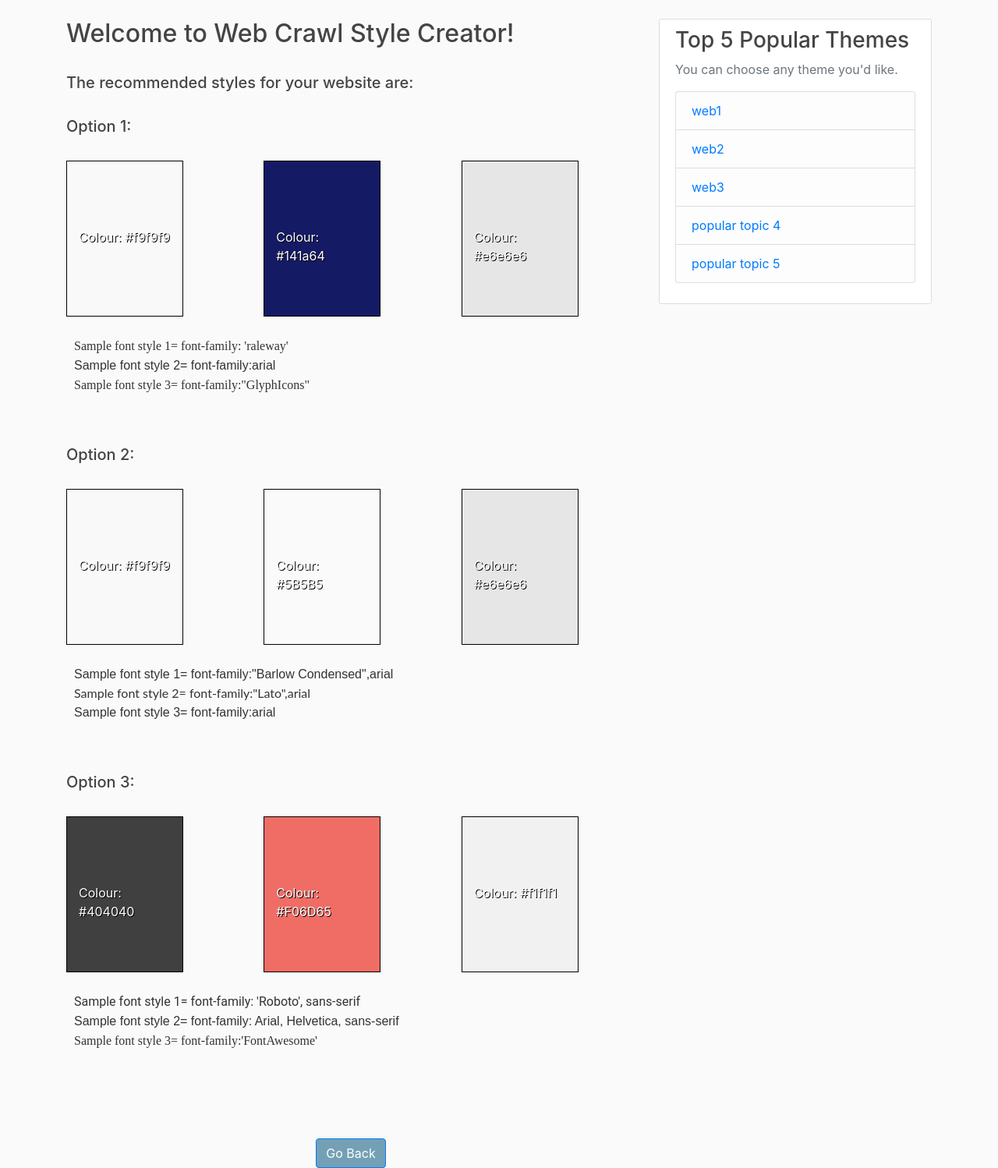
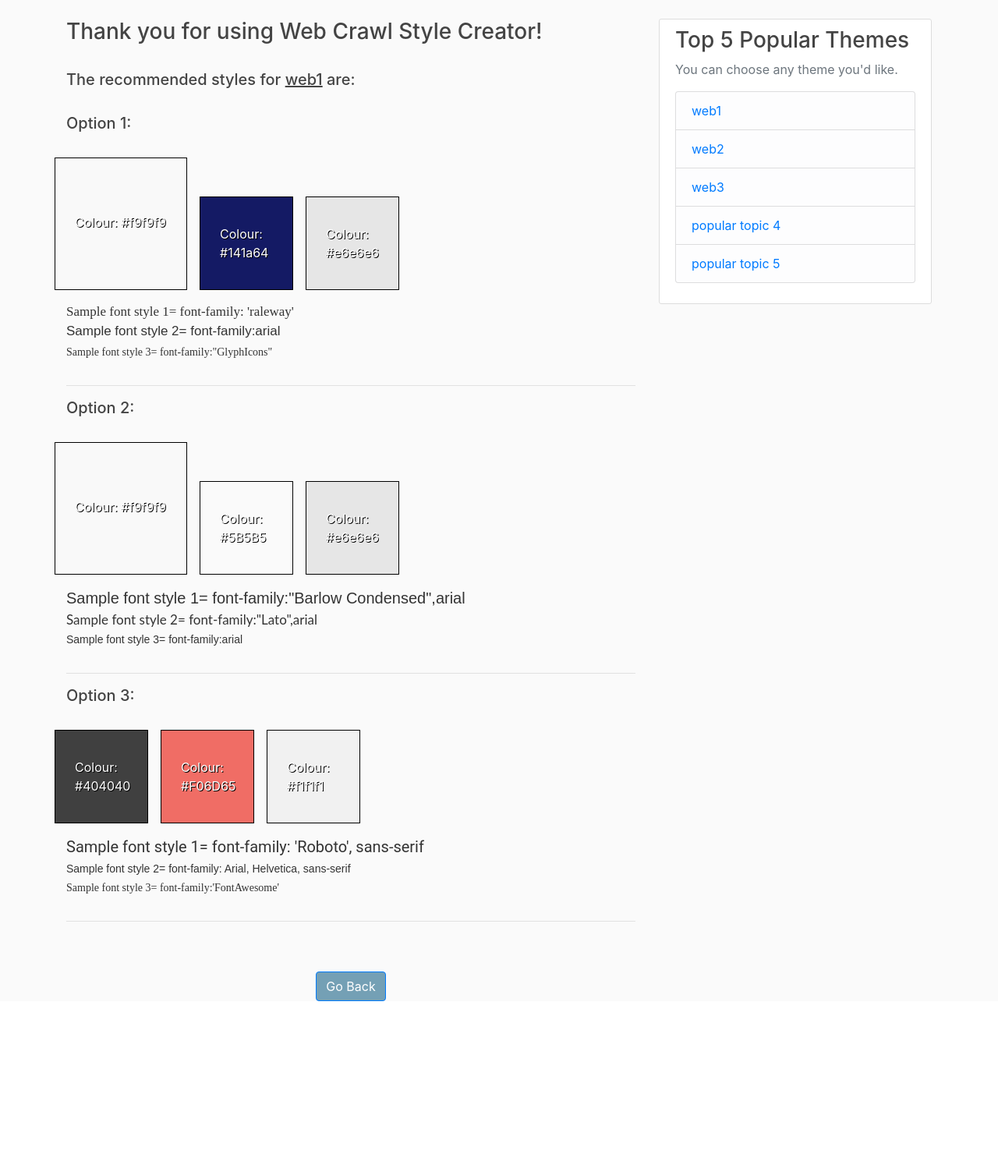
Before and after one commit to minkim25/WebStyleGenerator, a Flask app: page /result_web?topic=web1 in a window 1280 px wide. Shown: the part 56-1554 px from the top of the page at 78% size. After the commit the page ends 1340 px from the top, so only its background shows below. Run offline with Flask 2, Linux system fonts and the light colour scheme; some libraries are stand-ins or nearby versions.

Commit message:
changing sizes of web result box and fonts depending on their counts

```diff
--- a/web_application/generate_result.py
+++ b/web_application/generate_result.py
@@ -30,9 +30,9 @@ def get_web_result(content):
 		'colors': [[['#f9f9f9', 2], ['#141a64', 1], ['#e6e6e6', 1]],
 				 [['#f9f9f9', 2], [' #5B5B5', 1], ['#e6e6e6', 1]],
 				 [['#404040', 1], ['#F06D65', 1], ['#f1f1f1', 1]]],
-		'fonts': [[["font-family: 'raleway'", '6'], ['font-family:arial', '5'], ['font-family:"GlyphIcons"', '3']],
-				 [['font-family:"Barlow Condensed",arial', '9'], ['font-family:"Lato",arial', '7'], ['font-family:arial', '4']],
-				 [["font-family: 'Roboto', sans-serif", '9'], ['font-family: Arial, Helvetica, sans-serif', '1'], ["font-family:'FontAwesome'", '1']]]
+		'fonts': [[["font-family: 'raleway'", 6], ['font-family:arial', 5], ['font-family:"GlyphIcons"', 3]],
+				 [['font-family:"Barlow Condensed",arial', 9], ['font-family:"Lato",arial', 7], ['font-family:arial', 4]],
+				 [["font-family: 'Roboto', sans-serif", 9], ['font-family: Arial, Helvetica, sans-serif', 1], ["font-family:'FontAwesome'", 1]]]
 	}
 
 	return result
--- a/web_application/popular_result.py
+++ b/web_application/popular_result.py
@@ -48,9 +48,9 @@ def pop_result_web(topic):
 		'colors': [[['#f9f9f9', 2], ['#141a64', 1], ['#e6e6e6', 1]],
 				 [['#f9f9f9', 2], [' #5B5B5', 1], ['#e6e6e6', 1]],
 				 [['#404040', 1], ['#F06D65', 1], ['#f1f1f1', 1]]],
-		'fonts': [[["font-family: 'raleway'", '6'], ['font-family:arial', '5'], ['font-family:"GlyphIcons"', '3']],
-				 [['font-family:"Barlow Condensed",arial', '9'], ['font-family:"Lato",arial', '7'], ['font-family:arial', '4']],
-				 [["font-family: 'Roboto', sans-serif", '9'], ['font-family: Arial, Helvetica, sans-serif', '1'], ["font-family:'FontAwesome'", '1']]]
+		'fonts': [[["font-family: 'raleway'", 6], ['font-family:arial', 5], ['font-family:"GlyphIcons"', 3]],
+				 [['font-family:"Barlow Condensed",arial', 9], ['font-family:"Lato",arial', 7], ['font-family:arial', 4]],
+				 [["font-family: 'Roboto', sans-serif", 9], ['font-family: Arial, Helvetica, sans-serif', 1], ["font-family:'FontAwesome'", 1]]]
 	}
 
 	return result
--- a/web_application/templates.py
+++ b/web_application/templates.py
@@ -21,7 +21,7 @@ class PostForm(FlaskForm):
 @app.route('/')
 @app.route('/home')
 def home():
-	return render_template('home.html', name=web_name, popular=pop_topics_blog)
+	return render_template('home.html', name=web_name, popular=pop_topics_web)
 
 @app.route('/website', methods=['GET', 'POST'])
 def website():
@@ -42,7 +42,7 @@ def result_web():
 		colors = returned['colors']
 		fonts = returned['fonts']
 	return render_template('result_web.html', name=web_name, \
-		colors=colors, fonts=fonts, popular=pop_topics_web)
+		colors=colors, fonts=fonts, popular=pop_topics_web, topic=topic)
 
 @app.route('/blog', methods=['GET', 'POST'])
 def blog():
@@ -73,11 +73,11 @@ def result_blog():
 	return render_template('result_blog.html', name=web_name, \
 		title_font=title_font, body_font=body_font, \
 		back_color=back_color, text_color=text_color, link_color=link_color, \
-		popular=pop_topics_blog)
+		popular=pop_topics_blog, topic=topic)
 
 @app.route('/about')
 def about():
-	return render_template('about.html', title='About', name=web_name, popular=pop_topics_blog)
+	return render_template('about.html', title='About', name=web_name, popular=pop_topics_web)
 
 if __name__ == '__main__':
 	app.run(debug=True)
--- a/web_application/templates/about.html
+++ b/web_application/templates/about.html
@@ -11,7 +11,7 @@
 		<p class='text-muted'>You can choose any topic you'd like.
 			<ul class="list-group">
 				{% for i in range(5) %}
-					<li class="list-group-item list-group-item-light"><a href="{{ url_for('result_blog', topic=popular[i]) }}">{{popular[i]}}</a></li>
+					<li class="list-group-item list-group-item-light"><a href="{{ url_for('result_web', topic=popular[i]) }}">{{popular[i]}}</a></li>
 				{% endfor %}
 			</ul>
 		</p>
--- a/web_application/templates/home.html
+++ b/web_application/templates/home.html
@@ -15,7 +15,7 @@
 		<p class='text-muted'>You can choose any topic you'd like.
 			<ul class="list-group">
 				{% for i in range(5) %}
-					<li class="list-group-item list-group-item-light"><a href="{{ url_for('result_blog', topic=popular[i]) }}">{{popular[i]}}</a></li>
+					<li class="list-group-item list-group-item-light"><a href="{{ url_for('result_web', topic=popular[i]) }}">{{popular[i]}}</a></li>
 				{% endfor %}
 			</ul>
 		</p>
--- a/web_application/templates/result_web.html
+++ b/web_application/templates/result_web.html
@@ -1,27 +1,49 @@
 {% extends 'layout.html' %}
 {% block content %}
-	<h2>Welcome to {{ name }}!</h2><br />
-	<h5>The recommended styles for your website are:</h5><br />
+	<h3>Thank you for using {{ name }}!</h3><br />
+	{% if topic %}
+		<h5>The recommended styles for <u>{{ topic }}</u> are:</h5><br />
+	{% else %}
+		<h5>The recommended styles for your website are:</h5><br />
+	{% endif %}
+
 	{% for i in range(3) %}
 		<h5>Option {{i+1}}:</h5><br>
 		<div class="row">
 			{% for j in range(3) %}
-				<div class="col-md-4">
-					<div style="width:150px;height:200px;border:1px solid #000;background-color:{{colors[i][j][0]}};">
-						<p style="margin:85px 15px 15px;text-shadow: 1px 1px black;color:white">Colour: {{colors[i][j][0]}}</p>
-					</div>
-				</div>
+				<!-- <div class="col-md-4" style="align-self: center;"> -->
+					{% if colors[i][j][1] > 1 %}
+					<div style="width:170px;height:170px;border:1px solid #000;background-color:{{colors[i][j][0]}};margin-top: auto;">
+						<p style="margin:70px 25px 15px;text-shadow: 1px 1px black;color:white">Colour: {{colors[i][j][0]}}</p>
+					</div>&emsp;
+					{% elif colors[i][j][1] == 1 %}
+					<div style="width:120px;height:120px;border:1px solid #000;background-color:{{colors[i][j][0]}};margin-top: auto;">
+						<p style="margin:35px 25px 15px;text-shadow: 1px 1px black;color:white">Colour: {{colors[i][j][0]}}</p>
+					</div>&emsp;
+					{% else %}
+					<div style="width:100px;height:100px;border:1px solid #000;background-color:{{colors[i][j][0]}};margin-top: auto;">
+						<p style="margin:45px 15px 15px;text-shadow: 1px 1px black;color:white">Colour: {{colors[i][j][0]}}</p>
+					</div>&emsp;
+					{% endif %}
+				<!-- </div> -->
 			{% endfor %}
 			<br>
-			<div style="margin:25px;">
+			<div style="margin:15px 15px 0px;">
 				<p>
 				{% for j in range(3) %}
-					<font style="{{fonts[i][j][0]}};">Sample font style {{j+1}}= {{fonts[i][j][0]}}</font><br>
+					{% if fonts[i][j][1] > 8 %}
+						<font style="{{fonts[i][j][0]}};font-size:20px;">Sample font style {{j+1}}= {{fonts[i][j][0]}}</font><br>
+					{% elif fonts[i][j][1] > 4 %}
+						<font style="{{fonts[i][j][0]}};font-size:17px;">Sample font style {{j+1}}= {{fonts[i][j][0]}}</font><br>
+					{% else %}
+						<font style="{{fonts[i][j][0]}};font-size:14px;">Sample font style {{j+1}}= {{fonts[i][j][0]}}</font><br>
+					{% endif %}
 				{% endfor %}
 				</p>
 			</div>
 
-		</div><br>
+		</div>
+		<hr/>
 	{% endfor %}
 	<br><br>
 	<div class="text-center">
```
Also changed, not shown: web_application/templates/result_blog.html (+7 -2 lines).
